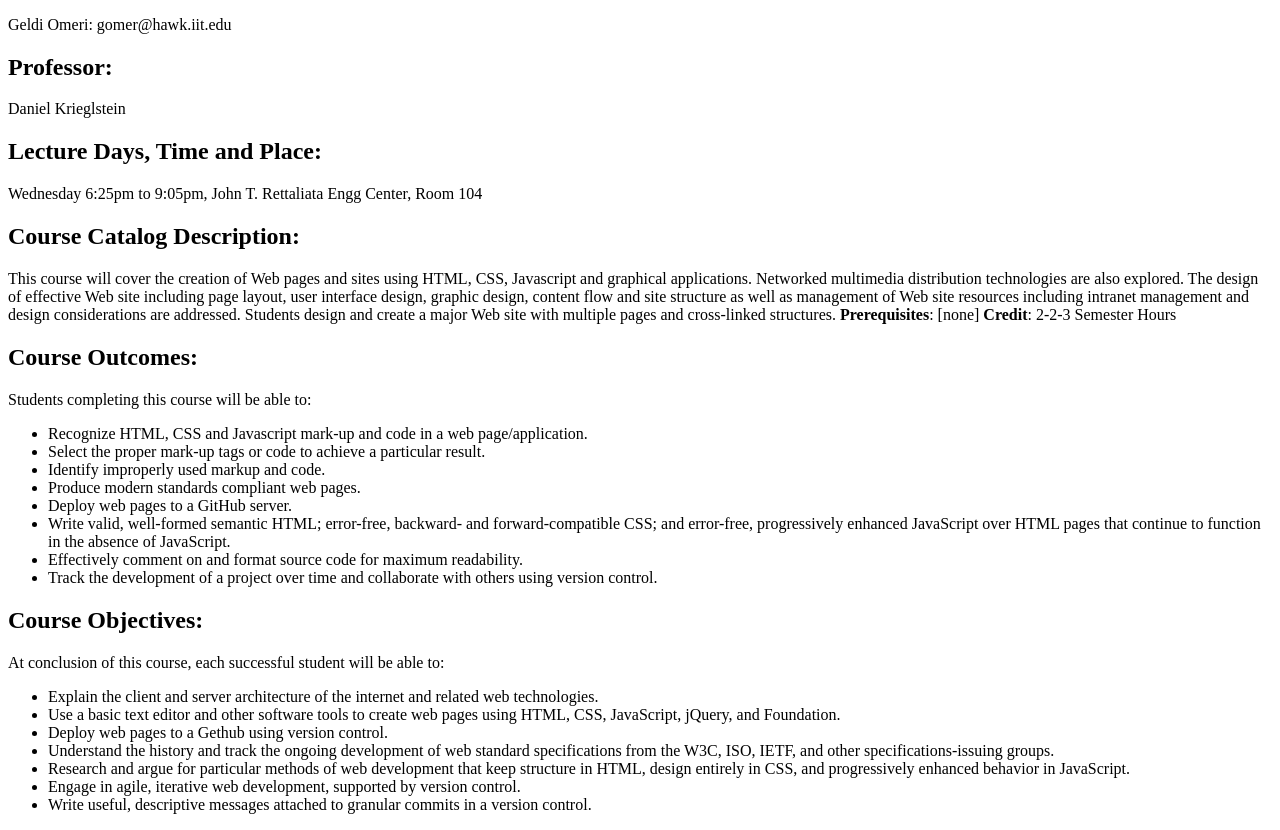
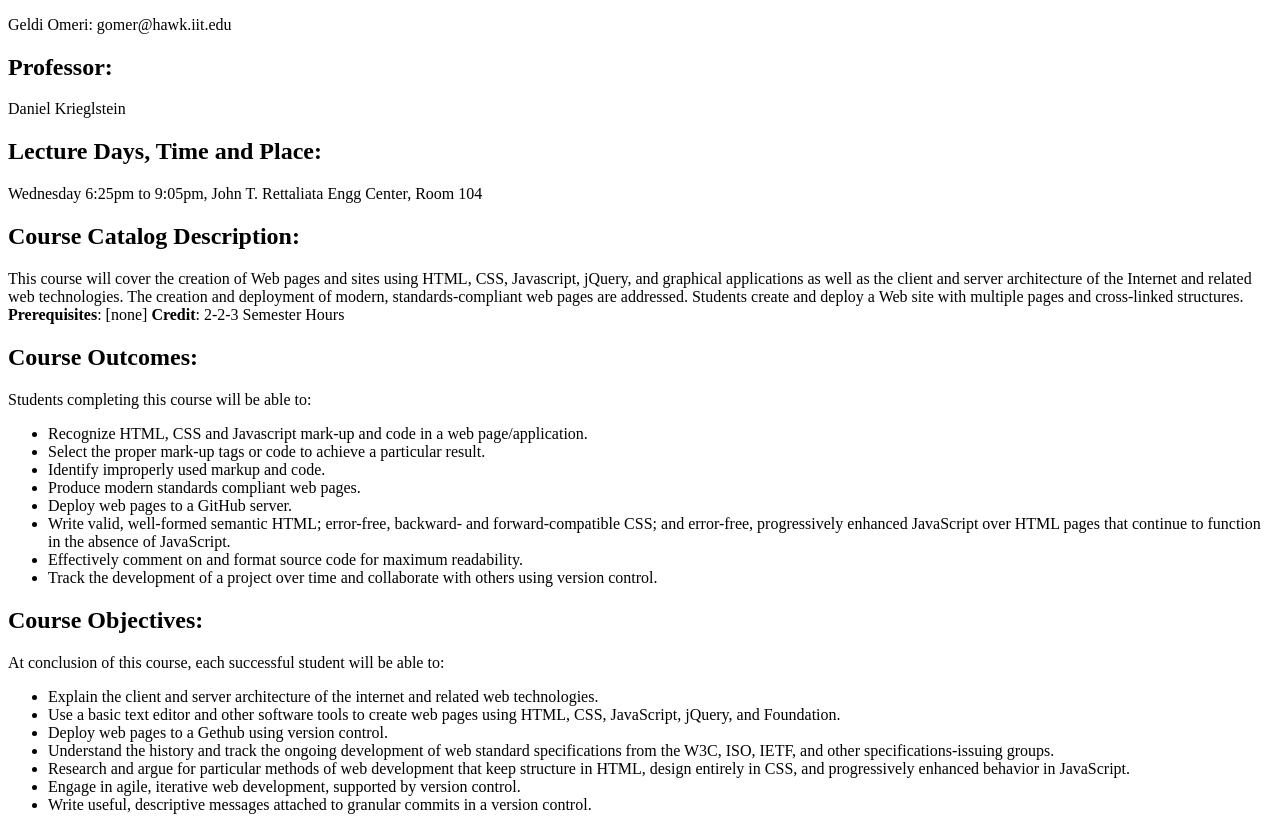
Before and after one commit to Ge0m/ITMD361_Lab_2, a plain HTML site: page index.html in a window 1280 px wide. Shown: the part 105-935 px from the top of the page. Drawn offline with Linux system fonts and the light colour scheme.

Commit message:
Updated Course Catalog Paragraph
Updated the course catalog description paragragh to the current syllabus's version.

```diff
--- a/index.html
+++ b/index.html
@@ -13,10 +13,9 @@
         <h2>Lecture Days, Time and Place:</h2>
         <p>Wednesday 6:25pm to 9:05pm, John T. Rettaliata Engg Center, Room 104</p>
         <h2>Course Catalog Description:</h2>
-        <p>This course will cover the creation of Web pages and sites using HTML, CSS, Javascript and graphical applications.
-        Networked multimedia distribution technologies are also explored. The design of effective Web site including page layout, user interface design,
-        graphic design, content flow and site structure as well as management of Web site resources including intranet management and design considerations are addressed.
-        Students design and create a major Web site with multiple pages and cross-linked structures.
+        <p>This course will cover the creation of Web pages and sites using HTML, CSS, Javascript, jQuery, and graphical applications
+        as well as the client and server architecture of the Internet and related web technologies. The creation and deployment of modern,
+        standards-compliant web pages are addressed. Students create and deploy a Web site with multiple pages and cross-linked structures.
         <strong>Prerequisites</strong>: [none] <strong>Credit</strong>: 2-2-3 Semester Hours</p>
         <h2>Course Outcomes:</h2>
         <p> Students completing this course will be able to:</p>
```
